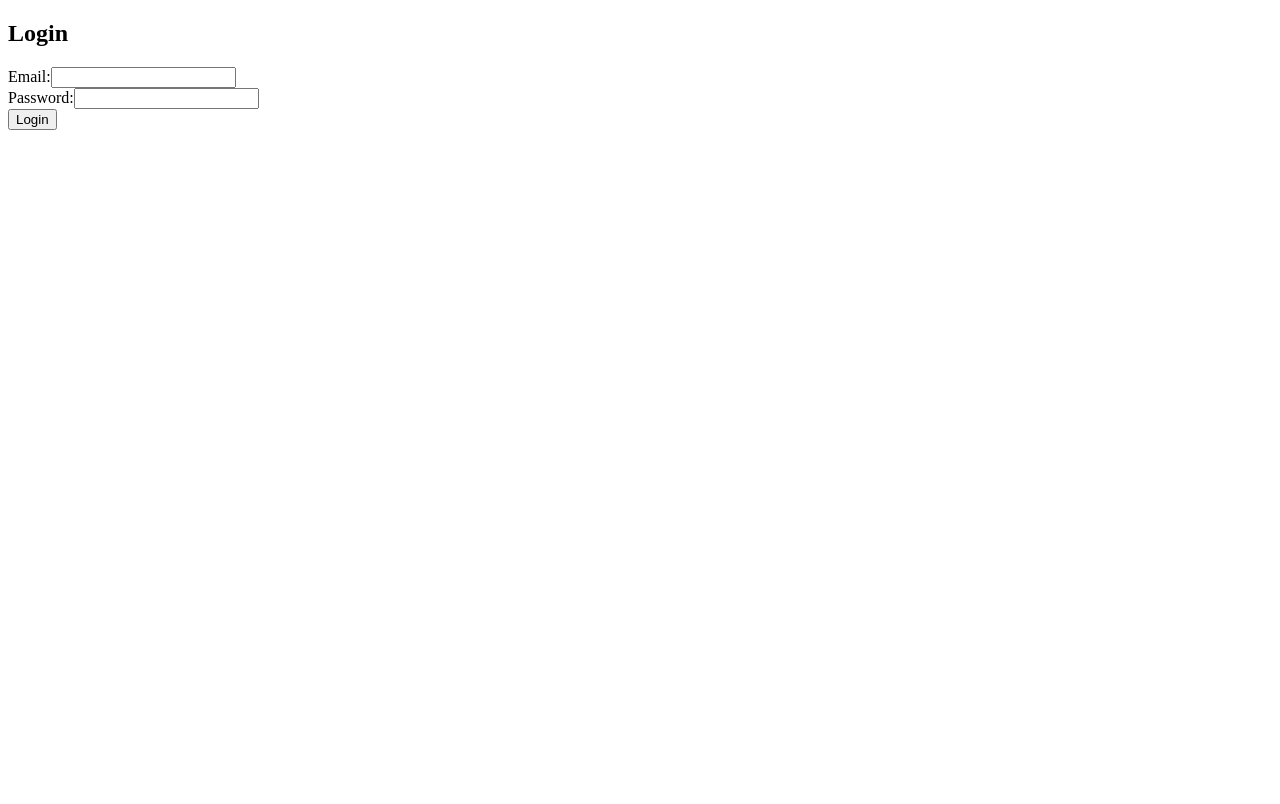
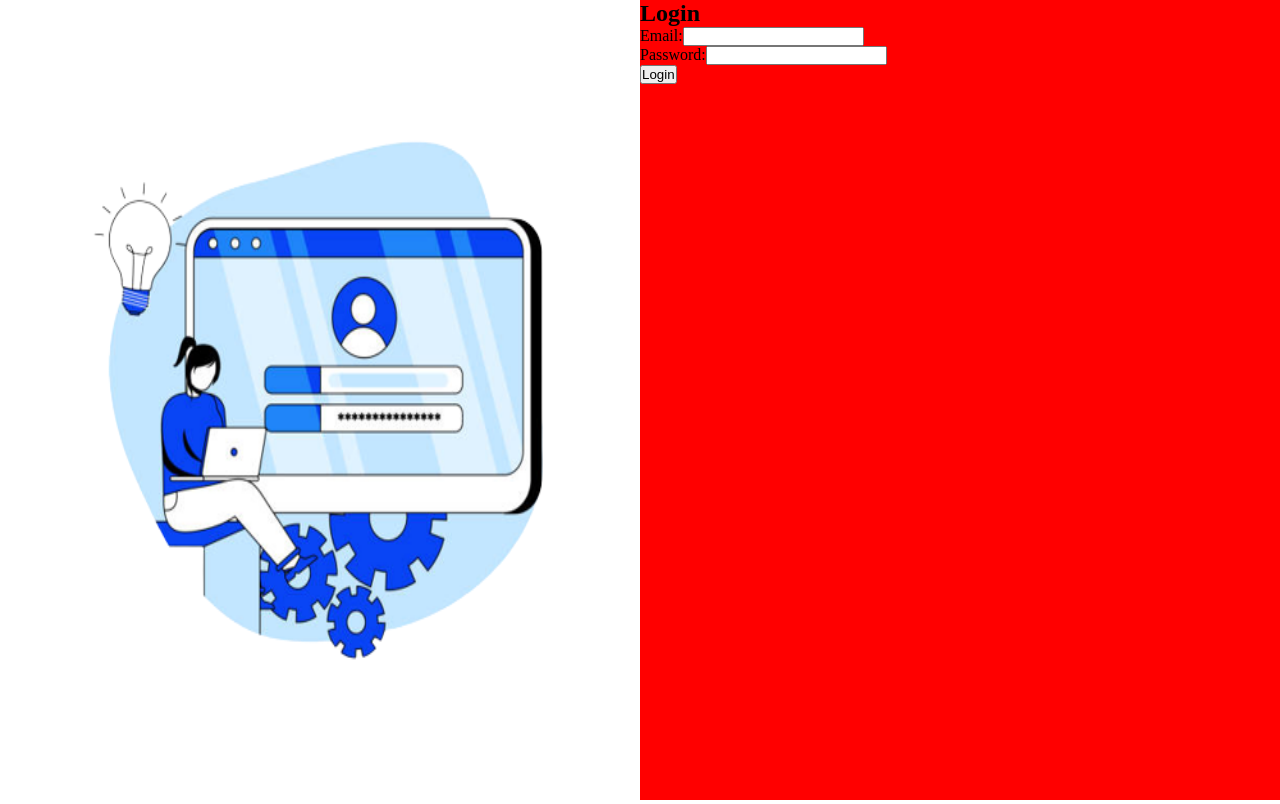
Before and after one commit to youngmentor/NewTodo, a React (Vite) app: page / in a window 1280 px wide. Built offline with nearby package versions, Linux system fonts and the light colour scheme.

Commit message:
started styliing the login page

```diff
--- /dev/null
+++ b/src/Onboarding/Login.css
@@ -0,0 +1,23 @@
+*{
+    margin: 0px;
+    padding: 0px;
+    box-sizing: border-box;
+}
+.LoginMain{
+    width: 100%;
+    height: 100vh;
+    background-color: white;
+    display: flex;
+}
+.LoginLeftDiv{
+    width: 50%;
+
+}
+.LoginRightDiv{
+    width: 50%;
+    background-color: red;
+}
+.LoginImage{
+    width: 100%;
+    height: 100%;
+}
--- a/src/Onboarding/Login.jsx
+++ b/src/Onboarding/Login.jsx
@@ -1,6 +1,7 @@
 import React, { useState } from 'react';
 import axios from 'axios';
-
+import './Login.css'
+import LoginImg from './Login.png'
 const Login = () => {
   const [email, setEmail] = useState('');
   const [password, setPassword] = useState('');
@@ -30,7 +31,11 @@ const Login = () => {
   };
 
   return (
-    <div>
+    <div className='LoginMain'>
+      <div className='LoginLeftDiv'>
+         <img src={LoginImg} className='LoginImage'/>
+      </div>
+      <div className='LoginRightDiv'>
       <h2>Login</h2>
       <form onSubmit={handleSubmit}>
         <div>
@@ -53,6 +58,7 @@ const Login = () => {
         </div>
         <button type="submit">Login</button>
       </form>
+      </div>
     </div>
   );
 };
```
Also changed, not shown: src/Onboarding/Login.png (added), src/Onboarding/SignUpI.jpeg (added).
